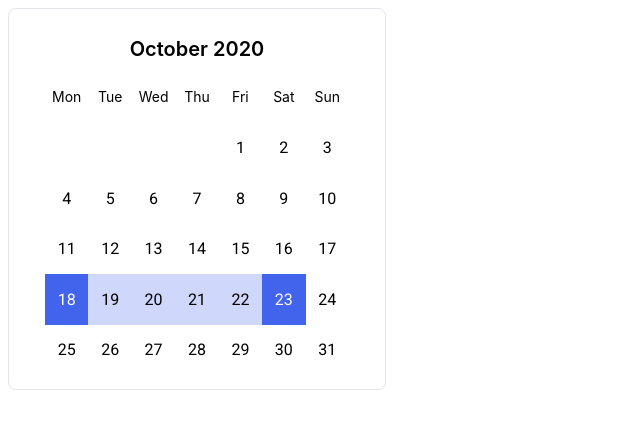
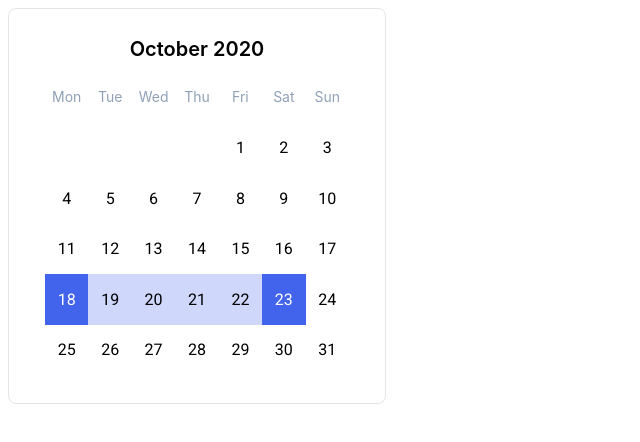
Before and after one commit to js-tasks-ru/htmlcss-20210708_anastasy-d, a website: page 05-lection3/03-calendar/index.html in a window 1280 px wide. Shown: the whole page, without its empty margins (0-640 px from the left). Drawn offline with Linux system fonts and the light colour scheme.

Commit message:
Add missing color variable and remove height

```diff
--- a/05-lection3/03-calendar/calendar.css
+++ b/05-lection3/03-calendar/calendar.css
@@ -1,7 +1,6 @@
 .calendar {
   width: 100%;
   max-width: 304px;
-  height: 324px;
   border: 1px solid var(--grey-3);
   border-radius: 8px;
   padding: 28px 36px;
--- a/assets/css/main.css
+++ b/assets/css/main.css
@@ -17,6 +17,7 @@
   --grey-5: #f3f5f5;
   --grey-6: #acb5bd;
   --grey-7: #495057;
+  --grey-8: #90a0b7;
 
   --error: var(--red);
   --success: var(--blue-1);
```
